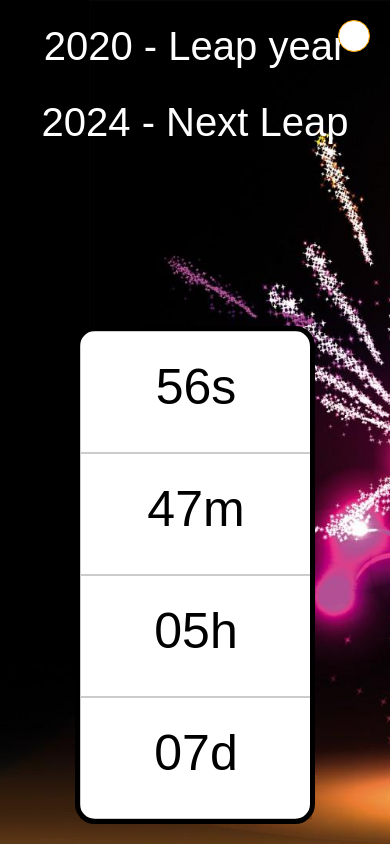
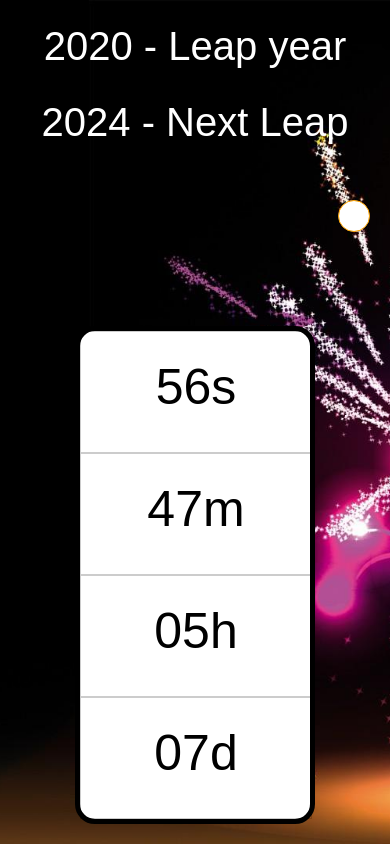
Before and after one commit to nemesisbest/newYearCountdown, a plain HTML site: page index.html in a window 390 px wide. Drawn offline with Linux system fonts and the light colour scheme.

Commit message:
Update responsive.css

```diff
--- a/css/responsive.css
+++ b/css/responsive.css
@@ -16,4 +16,7 @@
         text-align: center;
         left:0;
     }
+    .goodbye {
+    top: 200px;
+  }
 }
```
